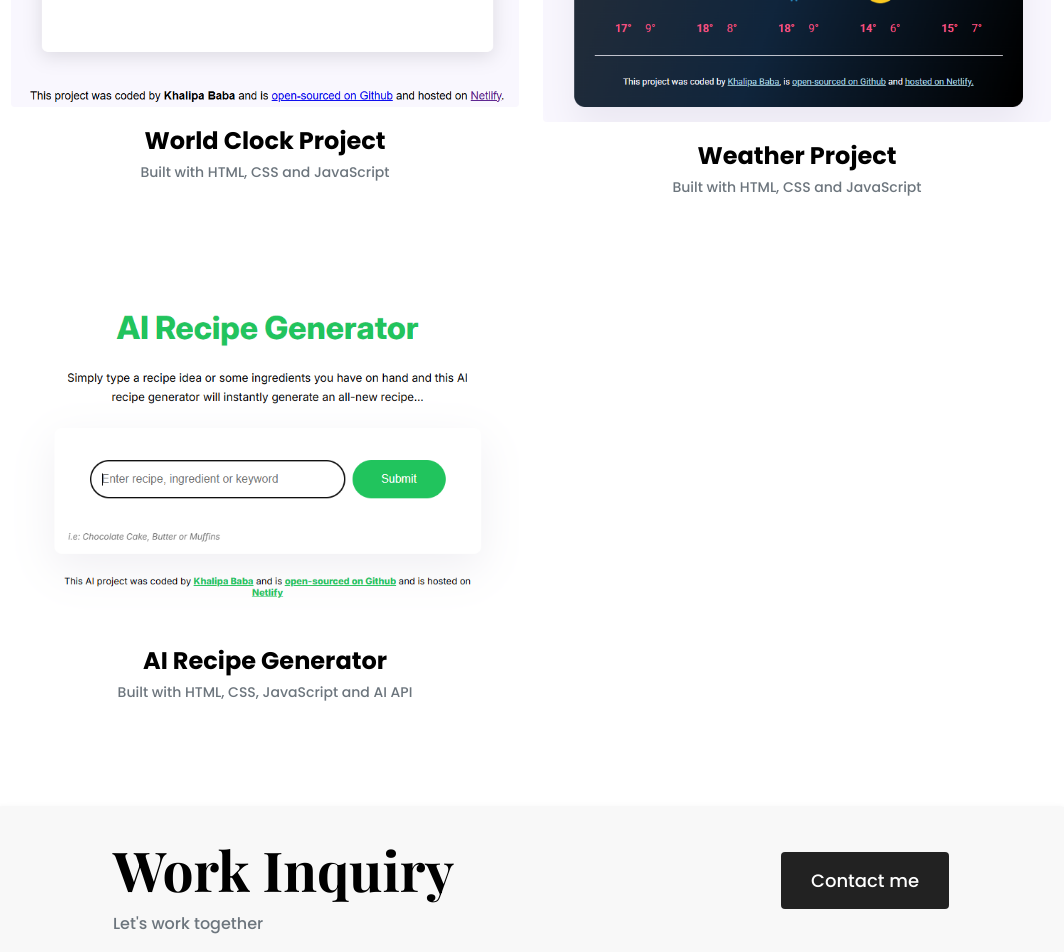
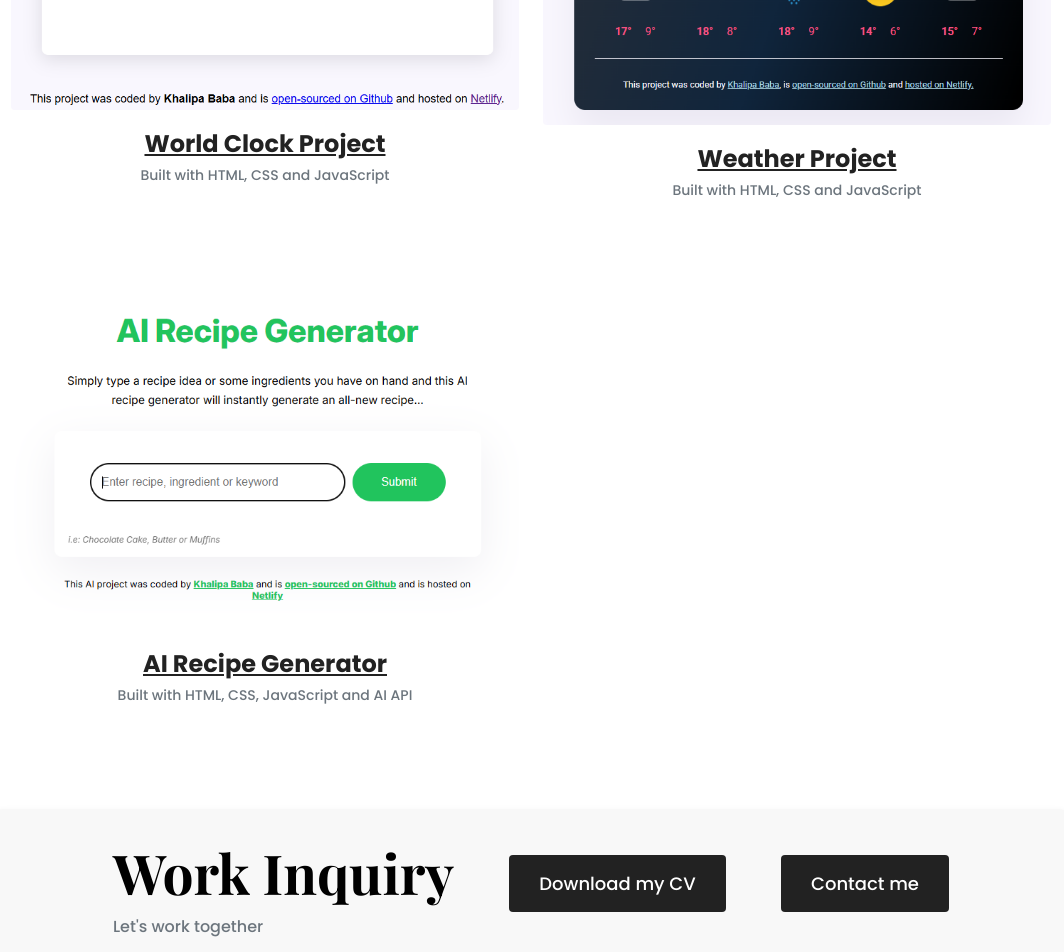
Before and after one commit to Khalipa-B/khalipa-portfolio, a plain HTML site: page work.html in a window 1280 px wide. Shown: the part 640-1592 px from the top of the page, without its empty margins (109-1173 px from the left). Drawn offline with nearby package versions, Linux system fonts and the light colour scheme.

Commit message:
Updated work page

```diff
--- a/work.html
+++ b/work.html
@@ -48,11 +48,14 @@
         <a href="index.html" title="Homepage">
           <img src="Images/kb-logo.png" class="logo" alt="Khalipa Logo" />
         </a>
-        <ul>
+        <ul class="d-flex justify-content-end">
           <li><a href="index.html" title="Homepage">Home</a></li>
           <li><a href="about.html" title="About Khalipa">About</a></li>
           <li class="active">
             <a href="work.html" title="Khalipa's work">Work</a>
+          </li>
+          <li>
+            <a href="education.html" title="Khalipa's education">Education</a>
           </li>
           <li><a href="contact.html" title="Contact Khalipa">Contact</a></li>
         </ul>
@@ -60,7 +63,11 @@
     </div>
     <div class="content-container container">
       <div class="content">
-        <h1 class="mb-5">Take a look at what I've been working on!</h1>
+        <h1 class="mb-2">Take a look at what I've been working on!</h1>
+        <p class="text-center mb-3 mt-1">
+          Here are some projects I've worked on. Each project reflects my skills
+          and passion for creating elegant and functional websites.
+        </p>
 
         <div class="row">
           <div class="col-md-6 mb-4">
@@ -69,7 +76,11 @@
               class="img-fluid mb-3 rounded"
               alt="Khalipa's World clock app"
             />
-            <h3 class="text-center m-0">World Clock Project</h3>
+            <h3 class="text-center m-0">
+              <a href="https://khalipa-world-clock.netlify.app/" target="_blank"
+                >World Clock Project</a
+              >
+            </h3>
             <p class="text-center text-muted">
               Built with HTML, CSS and JavaScript
             </p>
@@ -80,7 +91,13 @@
               class="img-fluid mb-3 rounded"
               alt="Khalipa's weather app"
             />
-            <h3 class="text-center m-0">Weather Project</h3>
+            <h3 class="text-center m-0">
+              <a
+                href="https://khalipa-weather-project.netlify.app/"
+                target="_blank"
+                >Weather Project</a
+              >
+            </h3>
             <p class="text-center text-muted">
               Built with HTML, CSS and JavaScript
             </p>
@@ -91,7 +108,13 @@
               class="img-fluid mb-3 rounded"
               alt="Khalipa's AI Recipe generator"
             />
-            <h3 class="text-center m-0">AI Recipe Generator</h3>
+            <h3 class="text-center m-0">
+              <a
+                href="https://khalipa-ai-recipe-generator.netlify.app/"
+                target="_blank"
+                >AI Recipe Generator</a
+              >
+            </h3>
             <p class="text-center text-muted">
               Built with HTML, CSS, JavaScript and AI API
             </p>
@@ -103,6 +126,14 @@
           <div>
             <h4>Work Inquiry</h4>
             <p class="text-muted">Let's work together</p>
+          </div>
+          <div>
+            <a
+              href="src/Khalipa Baba CV.pdf"
+              class="btn btn-branding mt-3"
+              title="Khalipa's CV"
+              >Download my CV</a
+            >
           </div>
           <div>
             <a
```
